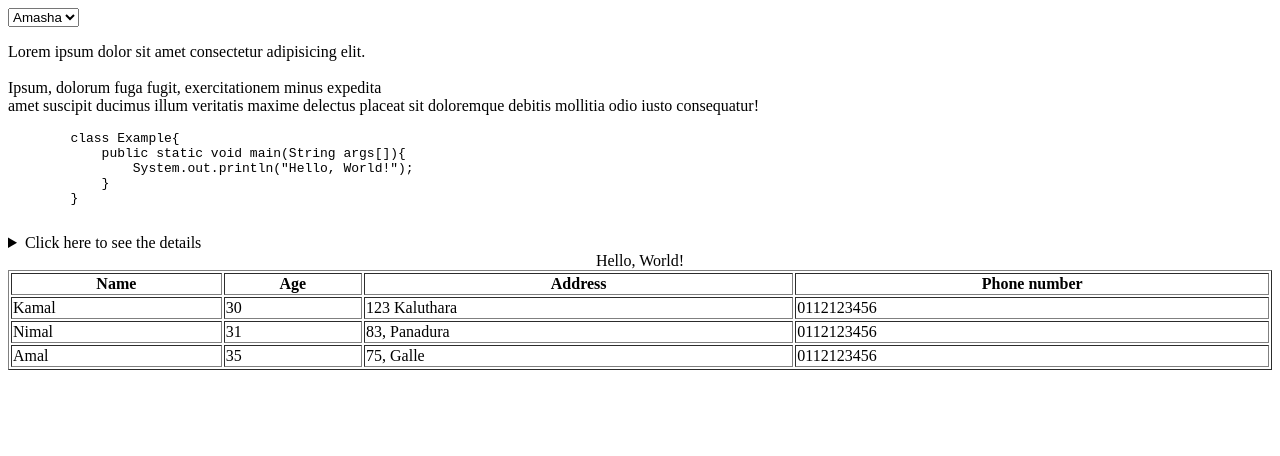
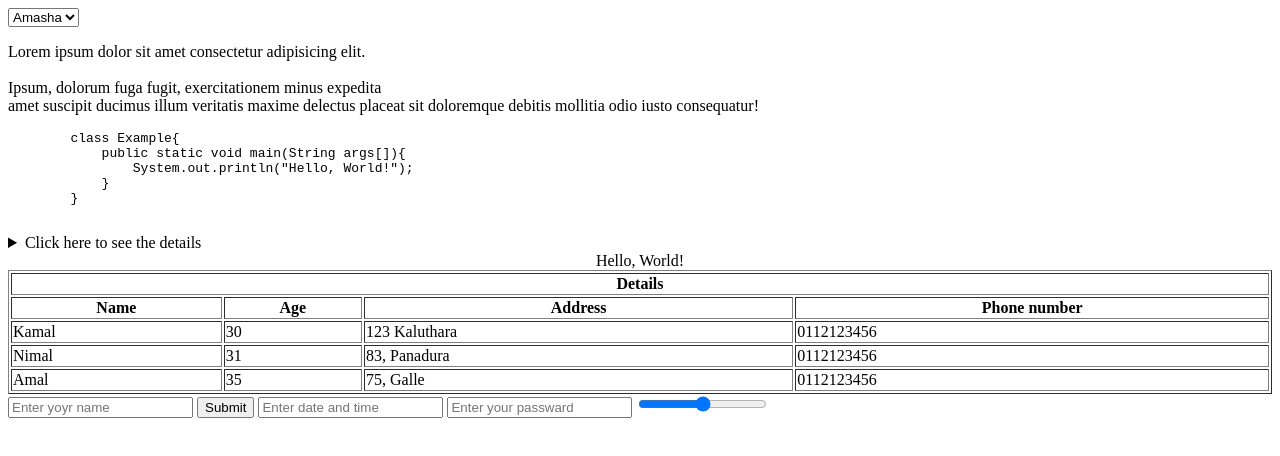
Before and after one commit to Madhubhashana-Liyanage/2026-10-03-IT-Day-04, a plain HTML site: page index.html in a window 1280 px wide. Drawn offline with Linux system fonts and the light colour scheme.

Commit message:
Add input tags

```diff
--- a/index.html
+++ b/index.html
@@ -44,8 +44,12 @@
     <!--Create a table <table>
         <tr> table row
         <td> table dara
-        <th> table heading-->
+        <th> table heading
+        colspan and rowspan-->
         <table border="1" width="100%">
+            <tr>
+                <th colspan="4"><center>Details</center></th>
+            </tr>
             <tr>
                 <th>Name</th>
                 <th>Age</th>
@@ -71,5 +75,37 @@
                 <td>0112123456</td>
             </tr>
         </table>
+
+        <!-- <hr>
+        <details>
+        <summary>Click here to see the Mini website</summary>
+        <table border="1" width="100%">
+            <tr>
+                <th width="50%"><center>Mini Site</center></th>
+                <th>Home</th>
+                <th>About</th>
+                <th>Contact</th>
+            </tr>
+            <tr>
+                <th colspan="4"><center>Mobile Phones</center></th>
+            </tr>
+            <tr>
+                <td width="100%">
+                <P>What is Mobile Phone?</P>
+                <p>A mobile phone is a portable wireless device that lets you make calls,<br>send text messages, and access the internet while moving around</p>
+                <details>How It Works</details>
+                <summary>Radio waves</summary>
+                <p>The phone uses radio signals to connect to nearby cell towers instead of physical wires.</p>
+                </td>
+            </tr>
+        </table>
+    </details> -->
+
+    <!-- Forms -->
+    <input type="text" placeholder="Enter yoyr name">
+    <input type="button" value="Submit">
+    <input type="datetime" placeholder="Enter date and time">
+    <input type="password" placeholder="Enter your passward">
+    <input type="range" >
 </body>
 </html>
```
